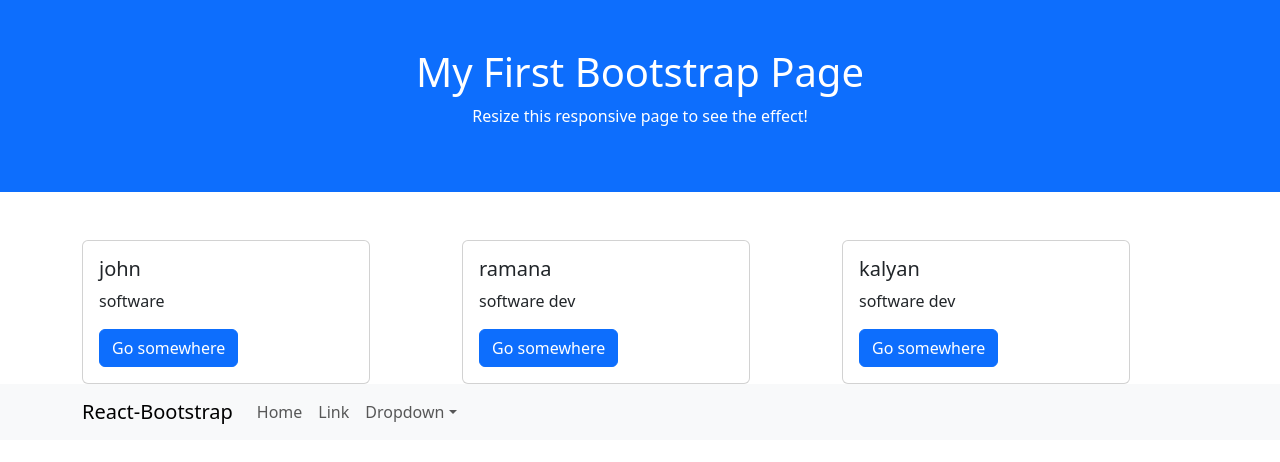
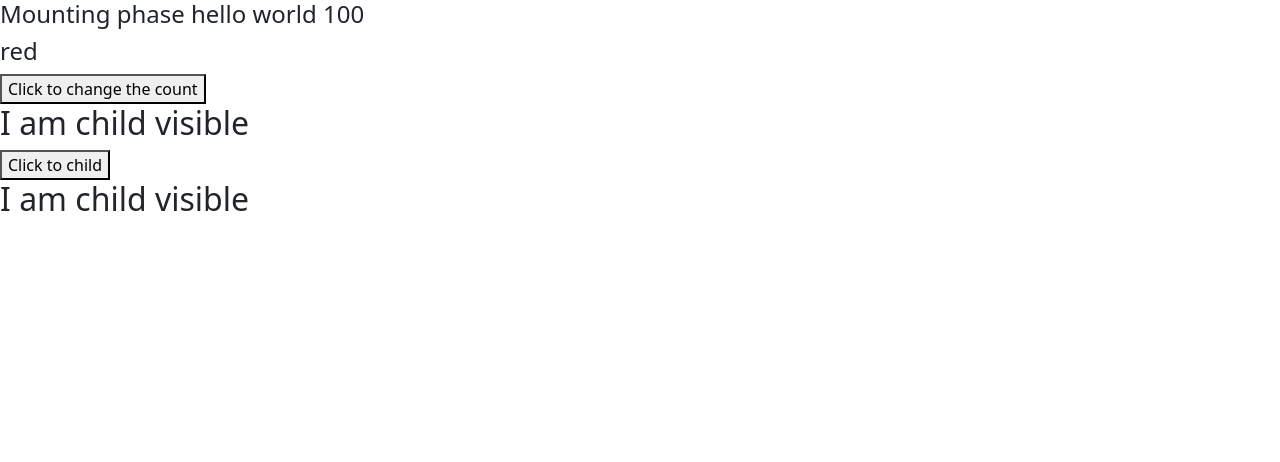
Before and after one commit to KalyanRamDev0/vite-react, a React (Vite) app: page / in a window 1280 px wide. Shown: the top 462 px of the page. Built offline with nearby package versions, Linux system fonts and the light colour scheme.

Commit message:
lifecycle methods

```diff
--- a/src/App.jsx
+++ b/src/App.jsx
@@ -7,6 +7,8 @@ import Customcard from "./components/bootstrap/custom-card.jsx";
 import { employeeDetails } from "./components/data/employeedata.js";
 import FirstComponent from "./components/bootstrap/first-component.jsx";
 import BasicExample from "./components/bootstrap/navbar.jsx";
+import Mounting from "./components/lifecycle/lifecycle.jsx";
+import Child from "./components/lifecycle/child.jsx";
 
 
 
@@ -34,8 +36,10 @@ return(
     })
    } */}
   {/* <Customcard     title={"john"} text={"software dev"}/> */}
-  <FirstComponent></FirstComponent>
-  <BasicExample></BasicExample>
+  {/* <FirstComponent></FirstComponent>
+  <BasicExample></BasicExample> */}
+  <Mounting color="red"/>
+  <Child></Child>
   </div>
  )
 }
--- /dev/null
+++ b/src/components/lifecycle/child.jsx
@@ -0,0 +1,34 @@
+import React, { Component } from 'react'
+
+export default class Child extends Component {
+
+   constructor(){
+    console.log("child constructor executed ... ")
+    super()
+    this.state={
+        message:"child"
+    }
+   }
+
+   componentDidMount(){
+    console.log("child componentDidMount executed....")
+
+
+}
+
+
+componentWillUnmount(){
+    alert("unmounted")
+}
+
+
+
+
+  render() {
+    console.log("child render executed ... ")
+    return (
+      <div>
+        <h2>I am child visible</h2>      </div>
+    )
+  }
+}
--- /dev/null
+++ b/src/components/lifecycle/lifecycle.jsx
@@ -0,0 +1,100 @@
+import { Component } from "react";
+import Child from "./child";
+
+
+
+
+class Mounting extends Component{
+
+    constructor(){
+
+        console.log("constructor executed....")
+
+        super()
+
+
+        this.state={
+            products:[],
+            message:"hello world",
+            favouriteColor:"green",
+            count:100,
+            childIsVisible:true
+
+        }
+
+    }
+
+
+    componentDidMount(){
+        console.log("componentDidMount executed....")
+
+document.title=`React Counter ${this.state.count}`
+
+    }
+
+
+
+    static getDerivedStateFromProps(props,state){
+        console.log("getDerivedStateFromProps executed....")
+
+        return {favouriteColor:props.color}
+
+    }
+
+
+
+     componentDidUpdate(){
+        console.log("componentDidUpdate executed....")
+
+        document.title=`React Counter ${this.state.count}`
+
+     }
+
+     shouldComponentUpdate(){
+        console.log("shouldComponentUpdate executed....")
+        return true
+     }
+
+     getSnapshotBeforeUpdate(props,state){
+        console.log("getSnapshotBeforeUpdate executed....")
+        console.log(props,state)
+
+     }
+
+
+    clickHandler=()=>{
+     this.setState({
+        count:this.state.count+1
+     })
+    }
+
+
+    childHide=()=>{
+        this.setState({
+            childIsVisible:!this.state.childIsVisible
+        })
+    }
+
+    render(){
+        console.log("render executed....")
+        return(
+            <>
+            <h4>Mounting phase {this.state.message} {this.state.count}</h4>
+            <h4>{this.state.favouriteColor}</h4>
+            <button onClick={this.clickHandler} >Click to change the count</button>
+
+            {
+                this.state.childIsVisible ?  <Child/>:null
+            }
+
+
+<button onClick={this.childHide} >Click to child </button>
+
+
+
+            </>
+        )
+    }
+}
+
+export default Mounting
```
